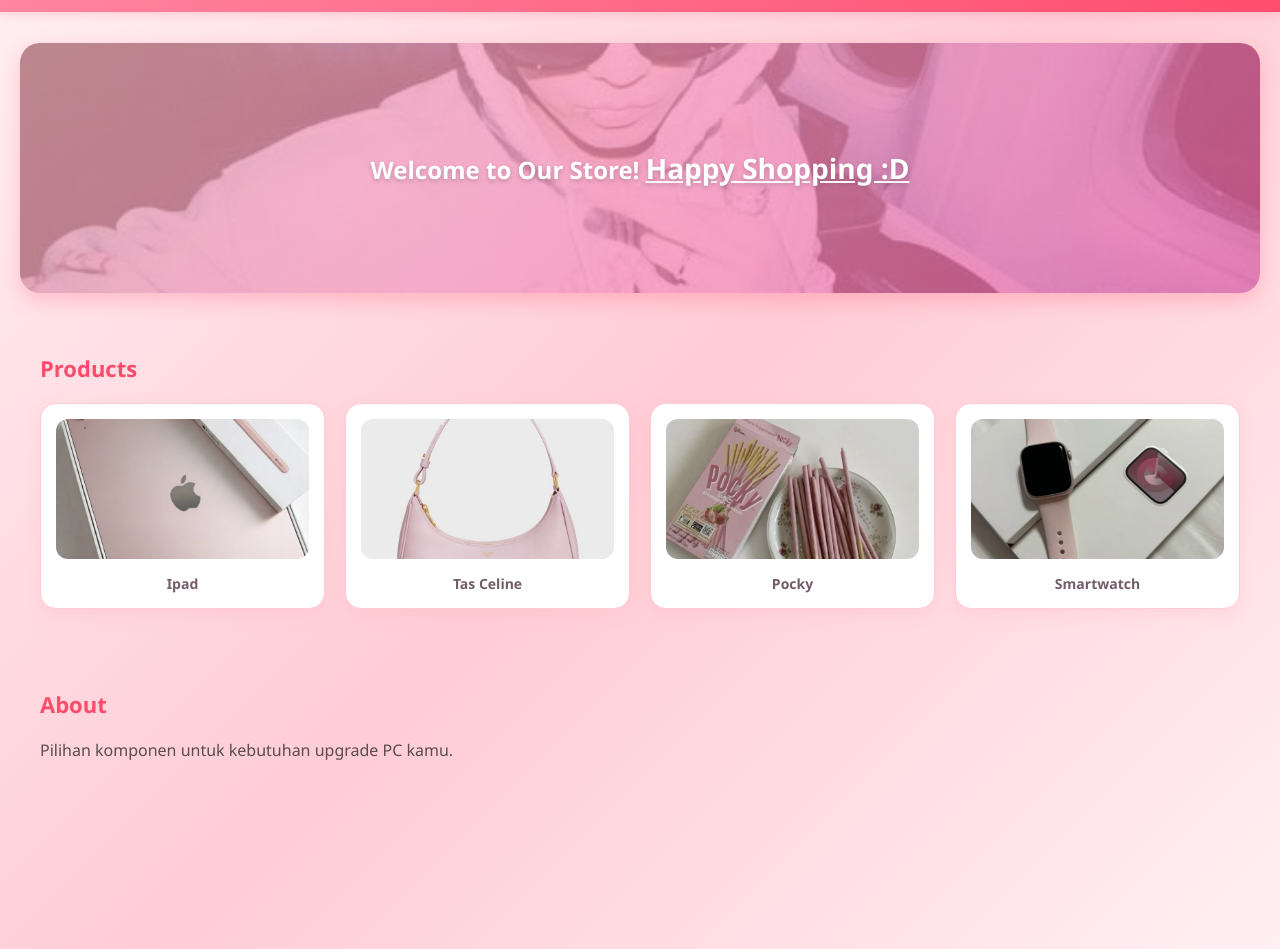
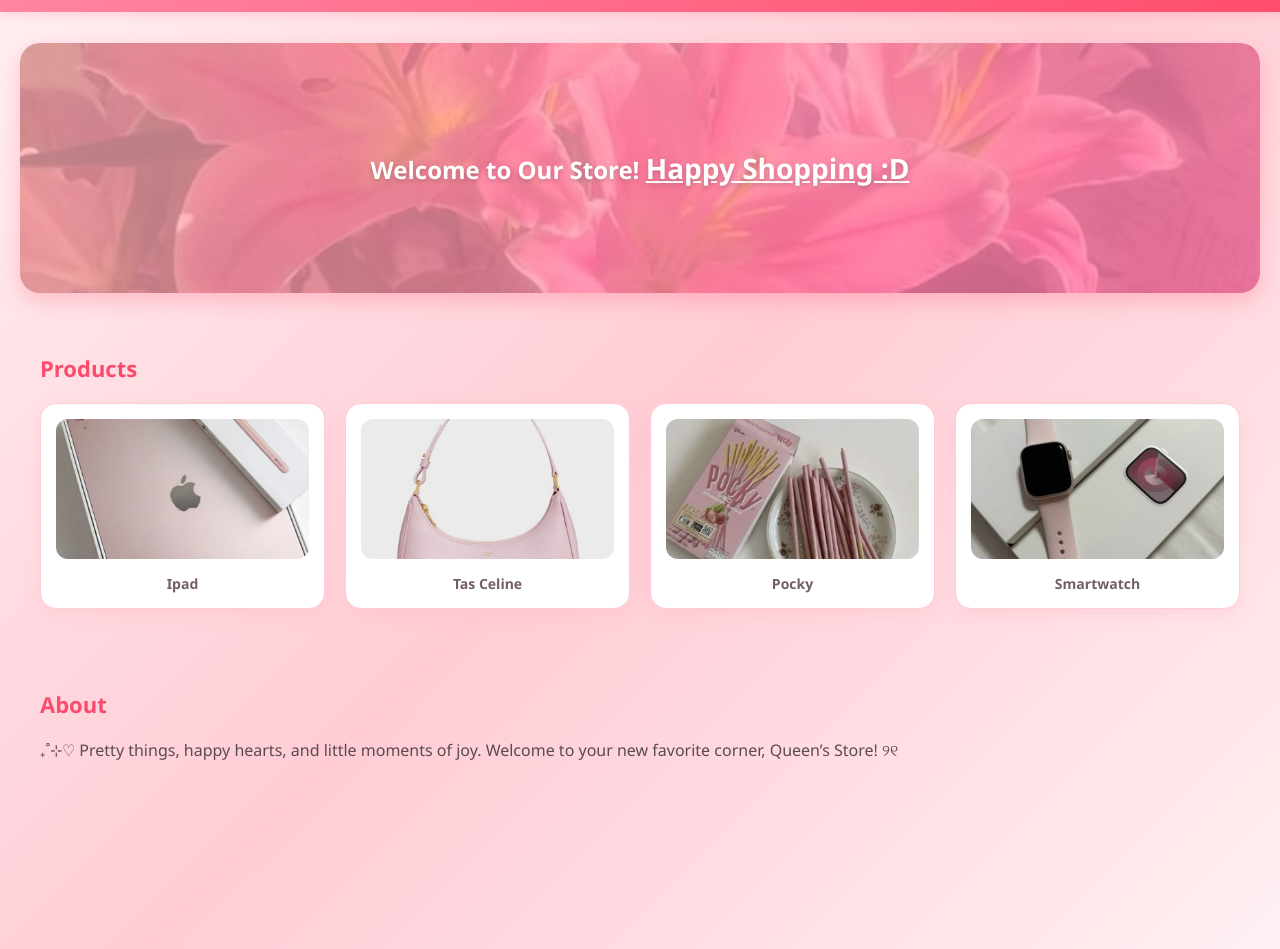
Before and after one commit to queenitasekardewi/Tugas-Modul-4, a plain HTML site: page index.html in a window 1280 px wide. Shown: the part 47-996 px from the top of the page. Drawn offline with Linux system fonts and the light colour scheme.

Commit message:
first commit

```diff
--- a/index.html
+++ b/index.html
@@ -51,7 +51,7 @@
   <!-- Section About -->
   <section id="about" class="about-section">
     <h2>About</h2>
-    <p>Pilihan komponen untuk kebutuhan upgrade PC kamu.</p>
+    <p>₊˚⊹♡ Pretty things, happy hearts, and little moments of joy. Welcome to your new favorite corner, Queen’s Store! ୨୧</p>
   </section>
 
 </body>
--- a/style.css
+++ b/style.css
@@ -153,7 +153,7 @@
 }
 
 .hero-content {
-  background-image: linear-gradient(135deg, rgba(255, 182, 193, 0.7), rgba(255, 105, 180, 0.7)), url('jungkoo.jpeg');
+  background-image: linear-gradient(135deg, rgba(255, 182, 193, 0.7), rgba(255, 105, 180, 0.7)), url('lily.jpeg');
   background-size: cover;
   background-position: center;
   height: 250px;
```
Also changed, not shown: login.html (+1 -1 lines), jungkoo.jpeg (deleted), lily.jpeg (added), 1 other file.
